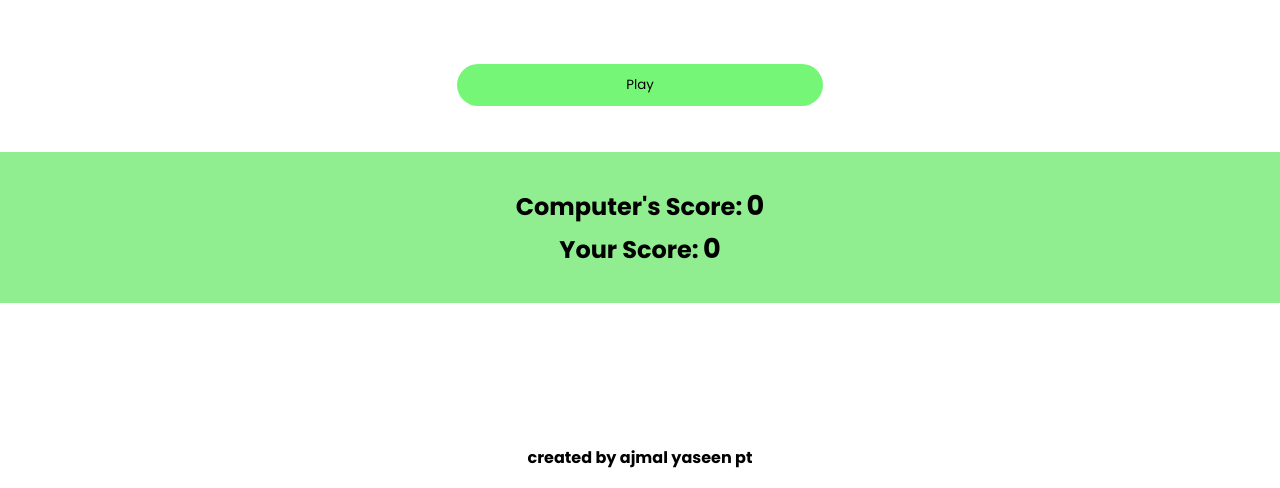
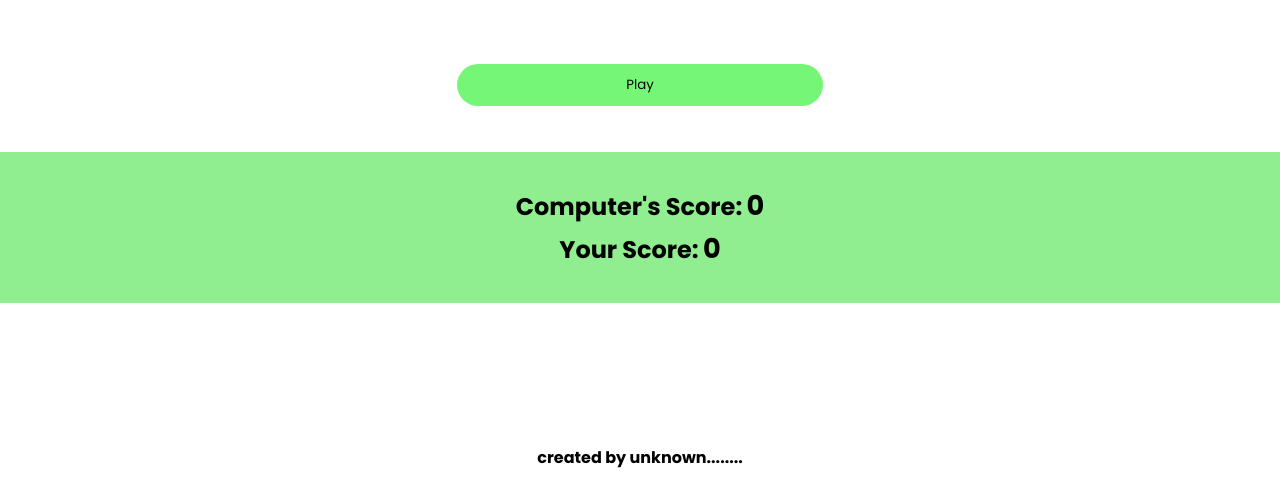
Before and after one commit to ajmalyaseen/rockpepperscicergamee, a plain HTML site: page index.html in a window 1280 px wide. Shown: the part 312-800 px from the top of the page. Drawn offline with Linux system fonts and the light colour scheme.

Commit message:
Update index.html

```diff
--- a/index.html
+++ b/index.html
@@ -47,7 +47,7 @@
  </div>
  <h2 class="win-text">You Won</h2>
  </section>
- <footer><b>created by ajmal yaseen pt</b></footer>
+ <footer><b>created by unknown........</b></footer>
  </body>
  <script src="./rockpeper.js"></script>
  </html>
```
